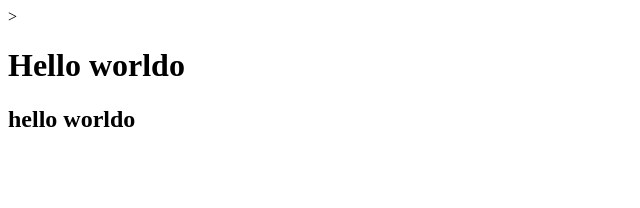
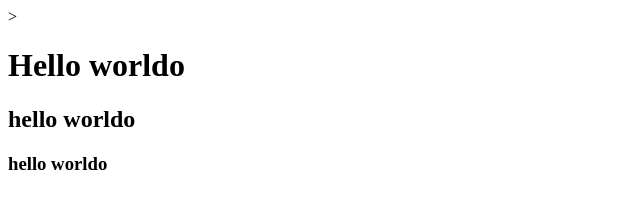
Before and after one commit to ferdaws98/project-pfe, a plain HTML site: page index.html in a window 1280 px wide. Shown: the whole page, without its empty margins (0-640 px from the left). Drawn offline with Linux system fonts and the light colour scheme.

Commit message:
Update index.html

```diff
--- a/index.html
+++ b/index.html
@@ -8,6 +8,7 @@
 ><body>
     <h1>Hello worldo</h1>
     <h2>hello worldo</h2>
+    <h3>hello worldo</h3>
 </body>
 
 
```
